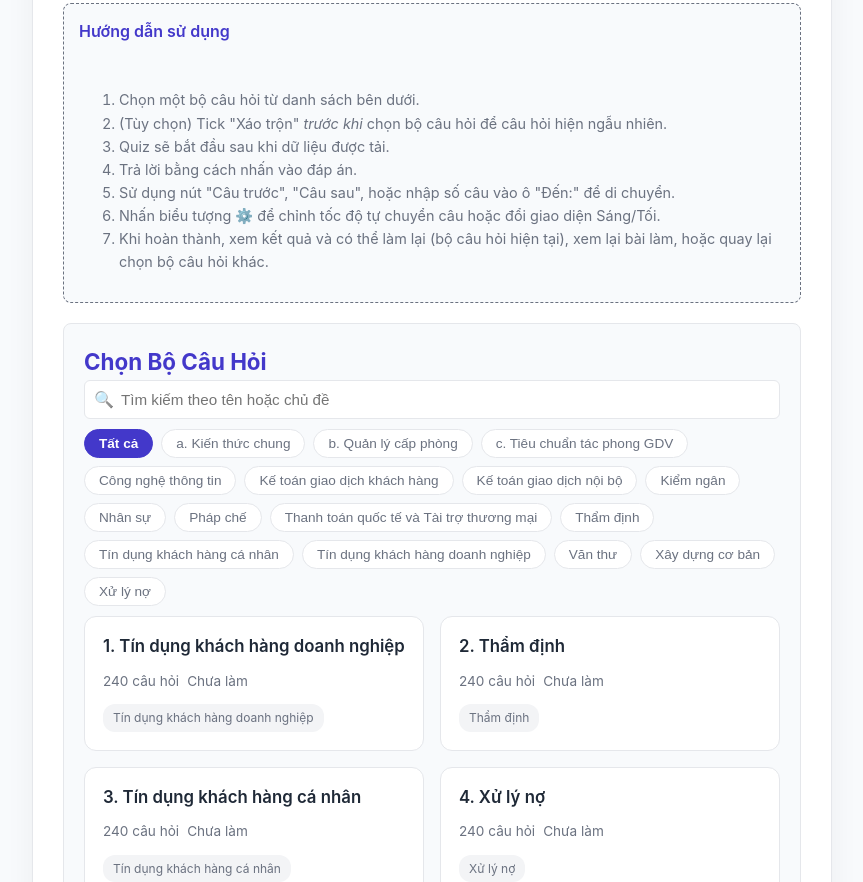
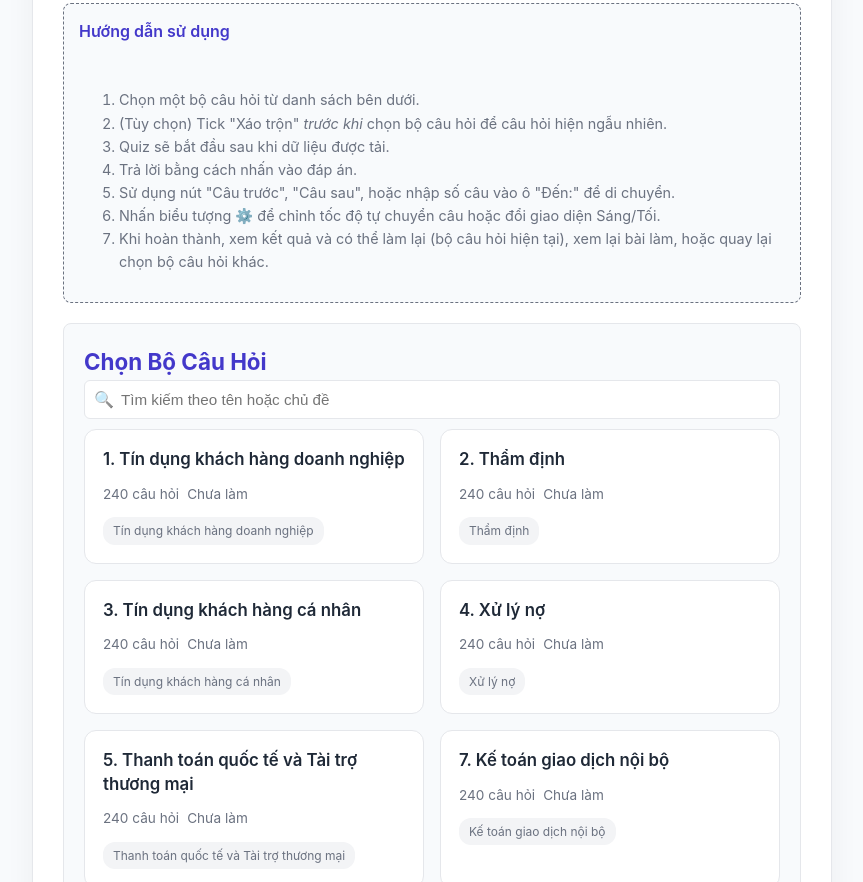
Before and after one commit to uybinhphan/quiz-nghiep-vu, a website with bundled scripts: page index.html in a window 1280 px wide. Shown: the part 218-1100 px from the top of the page, without its empty margins (208-1071 px from the left). Built offline with nearby package versions, Linux system fonts and the light colour scheme.

Commit message:
fix(ui): remove quiz tag filter support

```diff
--- a/index.html
+++ b/index.html
@@ -324,37 +324,6 @@
              outline: none;
              border-color: var(--primary-color);
              box-shadow: 0 0 0 3px rgba(67, 56, 202, 0.1);
-         }
-         #tag-filter-row {
-             display: flex;
-             flex-direction: column;
-             gap: 8px;
-             margin-bottom: 10px;
-         }
-         #active-filter-indicator {
-             font-size: 0.85em;
-             color: var(--secondary-color);
-         }
-         #quiz-tag-filter {
-             display: flex;
-             flex-wrap: wrap;
-             gap: 8px;
-         }
-         .tag-filter-btn {
-             padding: 6px 14px;
-             border-radius: 20px;
-             border: 1px solid var(--card-border-color);
-             background-color: var(--button-default-bg);
-             color: var(--secondary-color);
-             cursor: pointer;
-             font-size: 0.85em;
-             transition: background-color 0.2s ease, border-color 0.2s ease, color 0.2s ease;
-         }
-         .tag-filter-btn.active {
-             background-color: var(--primary-color);
-             border-color: var(--primary-color);
-             color: #ffffff;
-             font-weight: 600;
          }
          #quiz-card-grid {
              display: grid;
@@ -795,10 +764,6 @@
                      <input type="search" id="quiz-search-input" placeholder="Tìm kiếm theo tên hoặc chủ đề" autocomplete="off">
                  </div>
              </div>
-             <div id="tag-filter-row" class="hidden">
-                 <p id="active-filter-indicator" class="hidden"></p>
-                 <div id="quiz-tag-filter"></div>
-             </div>
              <div id="quiz-file-list">
                  <div id="quiz-card-grid" aria-live="polite"></div>
                  <p id="no-quiz-results" class="hidden">Không tìm thấy bộ câu hỏi phù hợp. Hãy thử từ khóa khác.</p>
--- a/js/dom-elements.js
+++ b/js/dom-elements.js
@@ -7,9 +7,6 @@ export const quizFileListContainer = document.getElementById('quiz-file-list');
 export let quizFileSelect = document.getElementById('quiz-file-select'); // This will be updated & exported
 export const resumeLastBtn = document.getElementById('resume-last-btn');
 export const quizSearchInput = document.getElementById('quiz-search-input');
-export const tagFilterRow = document.getElementById('tag-filter-row');
-export const quizTagFilter = document.getElementById('quiz-tag-filter');
-export const activeFilterIndicator = document.getElementById('active-filter-indicator');
 export const quizCardGrid = document.getElementById('quiz-card-grid');
 export const noQuizResultsMessage = document.getElementById('no-quiz-results');
 export const statusMessage = document.getElementById('status-message');
--- a/js/quiz-service.js
+++ b/js/quiz-service.js
@@ -17,7 +17,6 @@ import {
 let quizSelectionChangeListener = null;
 const DEFAULT_TAG = 'Chung';
 let enrichedQuizItems = [];
-let activeTagFilter = 'all';
 let searchTerm = '';
 let searchHandlersAttached = false;
 let metadataCacheBuster = (location.hostname === 'localhost' || location.hostname === '127.0.0.1')
@@ -117,66 +116,6 @@ function buildEnrichedQuizItem(quiz) {
     };
 }
 
-function createTagButton(label, value) {
-    const button = document.createElement('button');
-    button.type = 'button';
-    button.className = 'tag-filter-btn';
-    button.dataset.filterValue = value;
-    button.textContent = label;
-    button.addEventListener('click', () => {
-        activeTagFilter = value;
-        updateTagButtonStates();
-        renderQuizCards();
-    });
-    return button;
-}
-
-function updateTagButtonStates() {
-    if (!dom.quizTagFilter) return;
-    const buttons = dom.quizTagFilter.querySelectorAll('.tag-filter-btn');
-    const normalizedActive = normalizeText(activeTagFilter);
-    buttons.forEach((button) => {
-        const value = button.dataset.filterValue || '';
-        const isActive = (value === 'all' && activeTagFilter === 'all') ||
-            (value !== 'all' && normalizeText(value) === normalizedActive);
-        button.classList.toggle('active', isActive);
-    });
-    if (dom.activeFilterIndicator) {
-        if (activeTagFilter === 'all') {
-            dom.activeFilterIndicator.classList.add('hidden');
-            dom.activeFilterIndicator.textContent = '';
-        } else {
-            dom.activeFilterIndicator.textContent = `Đang lọc theo: ${activeTagFilter}`;
-            dom.activeFilterIndicator.classList.remove('hidden');
-        }
-    }
-}
-
-function renderTagFilters() {
-    if (!dom.quizTagFilter || !dom.tagFilterRow) return;
-    const uniqueTags = Array.from(new Set(enrichedQuizItems.flatMap(item => item.tags))).filter(Boolean);
-    uniqueTags.sort((a, b) => a.localeCompare(b, 'vi'));
-
-    if (uniqueTags.length <= 1) {
-        dom.tagFilterRow.classList.add('hidden');
-        if (dom.activeFilterIndicator) dom.activeFilterIndicator.classList.add('hidden');
-        dom.quizTagFilter.innerHTML = '';
-        activeTagFilter = 'all';
-        return;
-    }
-
-    dom.tagFilterRow.classList.remove('hidden');
-    dom.quizTagFilter.innerHTML = '';
-
-    const allButton = createTagButton('Tất cả', 'all');
-    dom.quizTagFilter.appendChild(allButton);
-    uniqueTags.forEach((tag) => {
-        const button = createTagButton(tag, tag);
-        dom.quizTagFilter.appendChild(button);
-    });
-    updateTagButtonStates();
-}
-
 function createQuizCard(item) {
     const card = document.createElement('button');
     card.type = 'button';
@@ -230,11 +169,8 @@ function renderQuizCards() {
     dom.quizCardGrid.innerHTML = '';
 
     const normalizedSearch = searchTerm.trim();
-    const normalizedTag = normalizeText(activeTagFilter);
 
     const filteredItems = enrichedQuizItems.filter((item) => {
-        const matchesTag = activeTagFilter === 'all' || item.tagsNormalized.includes(normalizedTag);
-        if (!matchesTag) return false;
         if (!normalizedSearch) return true;
         const matchesName = item.displayNameNormalized.includes(normalizedSearch);
         const matchesTags = item.tagsNormalized.some(tag => tag.includes(normalizedSearch));
@@ -505,7 +441,6 @@ export function displayQuizOptions(quizList) {
     ui.hideError();
 
     enrichedQuizItems = [];
-    activeTagFilter = 'all';
     searchTerm = '';
     if (dom.quizSearchInput) dom.quizSearchInput.value = '';
     if (dom.noQuizResultsMessage) dom.noQuizResultsMessage.classList.add('hidden');
@@ -515,7 +450,6 @@ export function displayQuizOptions(quizList) {
         attachQuizSelectListenerInternal();
         if (dom.quizFileSelect) dom.quizFileSelect.disabled = true;
         if (dom.shuffleCheckbox) dom.shuffleCheckbox.disabled = true;
-        renderTagFilters();
         renderQuizCards();
         updateResumeButton();
         return;
@@ -537,7 +471,6 @@ export function displayQuizOptions(quizList) {
     if (dom.shuffleCheckbox) dom.shuffleCheckbox.disabled = enrichedQuizItems.length === 0;
 
     setupSearchAndFilterInteractions();
-    renderTagFilters();
     renderQuizCards();
     updateResumeButton();
     hydrateQuestionCounts(enrichedQuizItems);
--- a/js/ui-helpers.js
+++ b/js/ui-helpers.js
@@ -19,11 +19,8 @@ import {
     updateQuizFileSelectElement,
     resumeLastBtn,
     quizSearchInput,
-    quizTagFilter,
     quizCardGrid,
-    noQuizResultsMessage,
-    tagFilterRow,
-    activeFilterIndicator
+    noQuizResultsMessage
 } from './dom-elements.js';
 import * as state from './state.js';
 
@@ -98,8 +95,6 @@ export function showSelectScreenView(preventClear = false) {
     if (quizFileListContainer) {
         if (quizCardGrid) quizCardGrid.innerHTML = '';
         if (noQuizResultsMessage) noQuizResultsMessage.classList.add('hidden');
-        if (tagFilterRow) tagFilterRow.classList.add('hidden');
-        if (quizTagFilter) quizTagFilter.innerHTML = '';
         updateQuizFileSelectElement();
     }
     if (quizFileSelect) {
@@ -108,7 +103,6 @@ export function showSelectScreenView(preventClear = false) {
     }
     if (quizSearchInput) quizSearchInput.value = '';
     if (resumeLastBtn) resumeLastBtn.classList.add('hidden');
-    if (activeFilterIndicator) activeFilterIndicator.classList.add('hidden');
     if (statusMessage) statusMessage.textContent = '';
     if (errorMessage) { errorMessage.textContent = ''; errorMessage.classList.add('hidden'); }
 }
```
